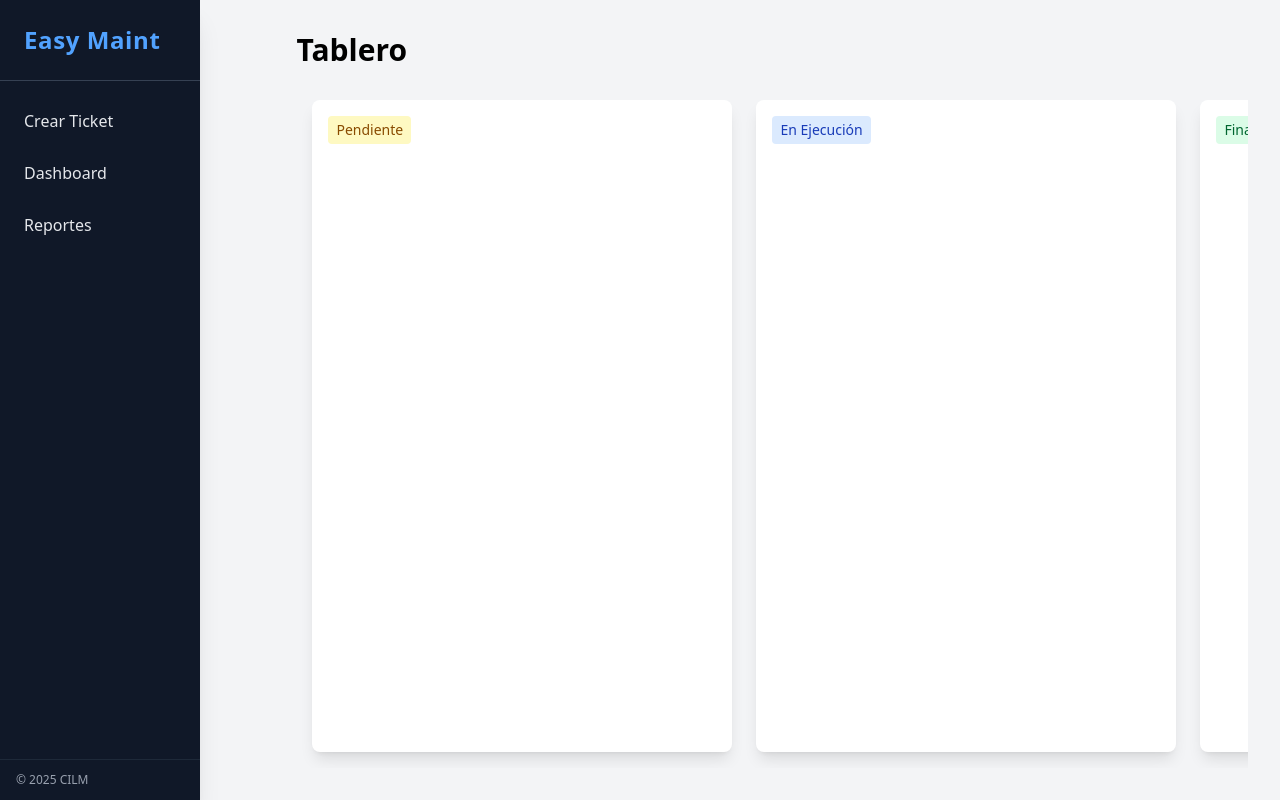
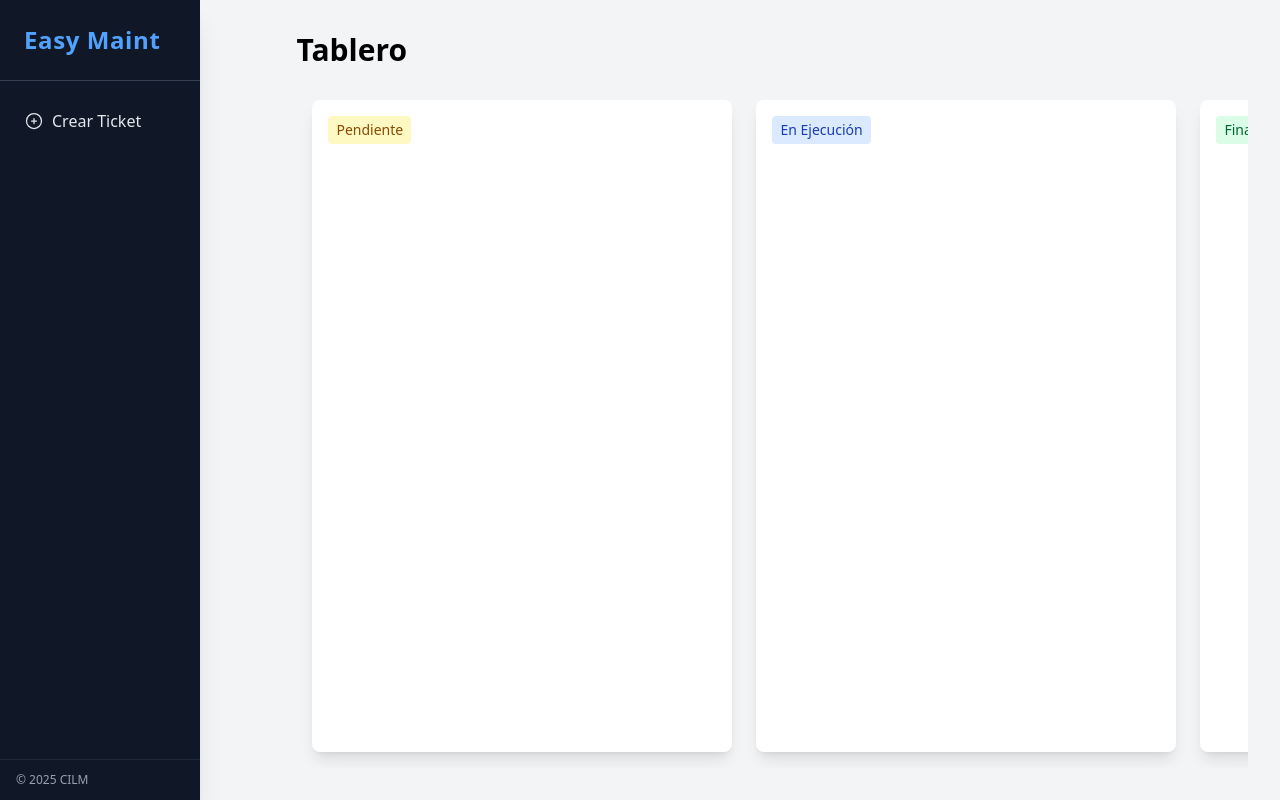
Before and after one commit to EdgarJr30/mlm_frontend, a React (Vite) app: page /kanban in a window 1280 px wide. Built offline with nearby package versions, Linux system fonts and the light colour scheme.

Commit message:
feat: agregar íconos a la izquierda de las opciones del sidebar

```diff
--- a/src/components/Sidebar.tsx
+++ b/src/components/Sidebar.tsx
@@ -2,9 +2,20 @@ import { useState } from "react";
 import { Link, useLocation } from "react-router-dom";
 
 const menu = [
-  { name: "Crear Ticket", path: "/create-ticket" },
-  { name: "Dashboard", path: "#" },
-  { name: "Reportes", path: "#" },
+  {
+    name: "Crear Ticket",
+    path: "/create-ticket",
+    icon: (
+      <svg xmlns="http://www.w3.org/2000/svg" fill="none"
+        viewBox="0 0 24 24" strokeWidth="1.5" stroke="currentColor"
+        className="w-5 h-5 mr-2">
+        <path strokeLinecap="round" strokeLinejoin="round"
+          d="M12 9v6m3-3H9m12 0a9 9 0 1 1-18 0 9 9 0 0 1 18 0Z" />
+      </svg>
+    ),
+  },
+  // { name: "Dashboard", path: "#" },
+  // { name: "Reportes", path: "#" },
 ];
 
 export default function Sidebar() {
@@ -49,15 +60,16 @@ export default function Sidebar() {
             <Link
               key={item.name}
               to={item.path}
-              onClick={() => setIsOpen(false)} // cerrar menú en móvil al navegar
+              onClick={() => setIsOpen(false)}
               className={`
-                px-4 py-3 rounded transition font-medium
-                ${location.pathname === item.path
+      px-4 py-3 rounded transition font-medium flex items-center
+      ${location.pathname === item.path
                   ? "bg-blue-600 text-white"
                   : "hover:bg-gray-800"}
-              `}
+    `}
             >
-              {item.name}
+              {item.icon}
+              <span>{item.name}</span>
             </Link>
           ))}
         </nav>
```
